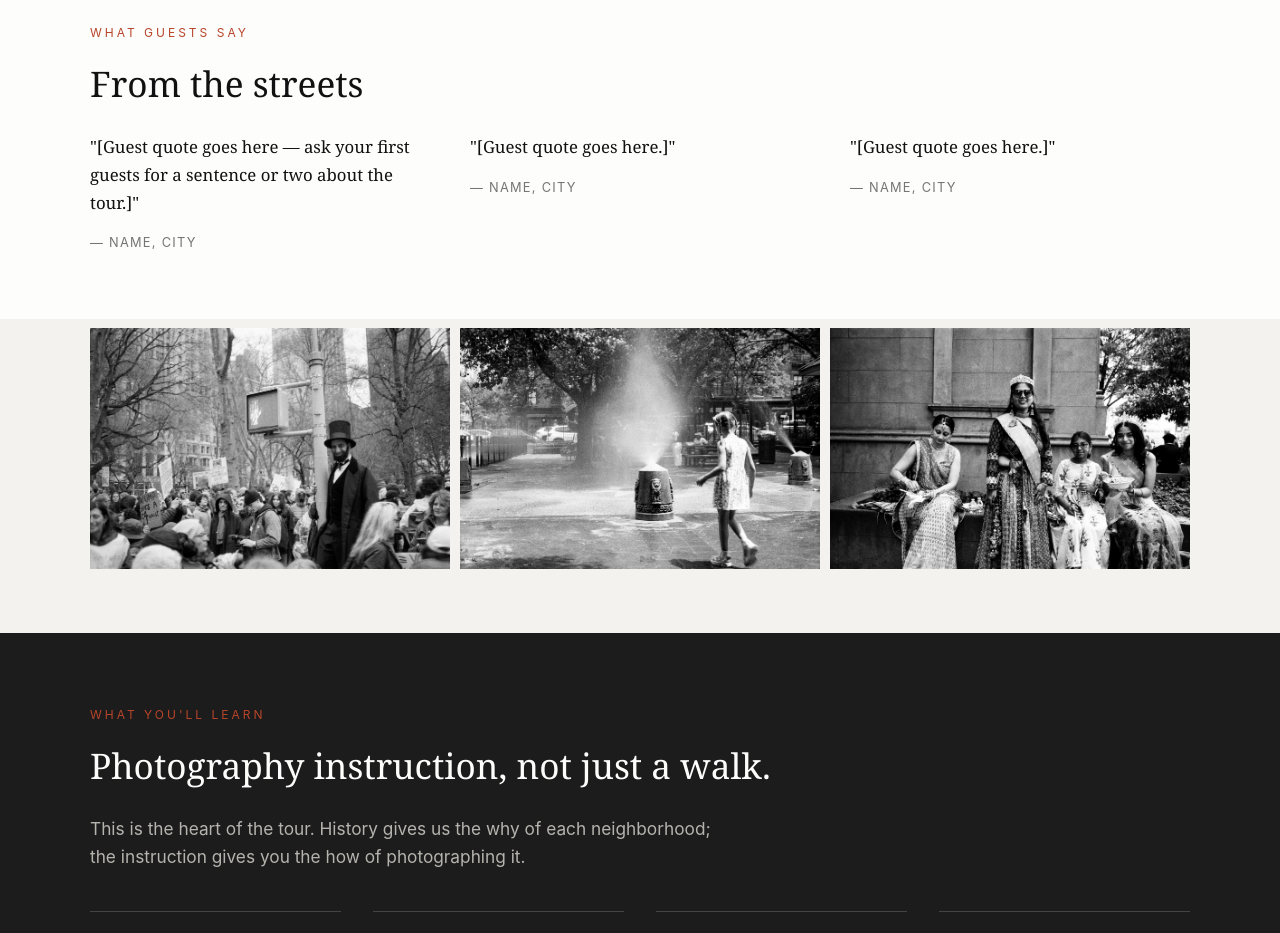
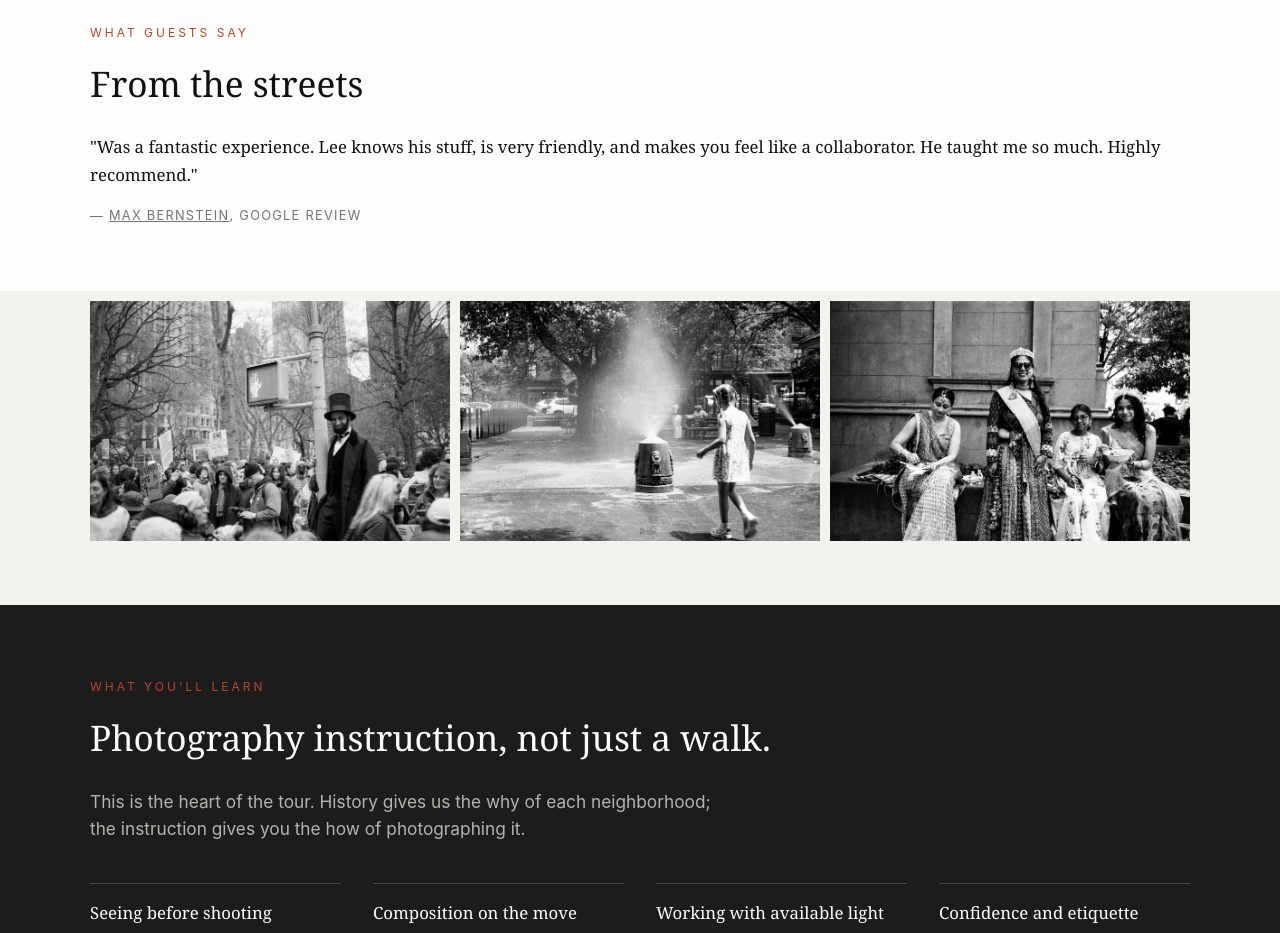
Before and after one commit to leemcohen/leecohenphoto.com, a plain HTML site: page index.html in a window 1280 px wide. Shown: the part 2420-3353 px from the top of the page. Drawn offline with Linux system fonts and the light colour scheme.

Commit message:
Add files via upload

```diff
--- a/index.html
+++ b/index.html
@@ -176,6 +176,7 @@
   .testimonial-grid { display: grid; grid-template-columns: repeat(auto-fit, minmax(260px, 1fr)); gap: 2.5rem; }
   .testimonial-grid blockquote p { font-family: var(--serif); font-size: 1.05rem; line-height: 1.65; color: var(--black); margin-bottom: 0.8rem; }
   .testimonial-grid cite { font-style: normal; font-size: 0.8rem; text-transform: uppercase; letter-spacing: 0.1em; color: var(--gray); }
+  .testimonial-grid cite a { color: inherit; }
   .strip-section { padding-top: 0.6rem; padding-bottom: 4rem; }
   .strip-section .photo-strip { margin-top: 0; }
 
@@ -297,20 +298,17 @@
     <p class="section-kicker">What Guests Say</p>
     <h2>From the streets</h2>
     <div class="testimonial-grid">
-      <!-- PLACEHOLDER TESTIMONIALS: replace each quote and attribution with real ones
-           from your guests before going live, or hide this section until you have them. -->
       <blockquote>
-        <p>"[Guest quote goes here — ask your first guests for a sentence or two about the tour.]"</p>
-        <cite>— Name, City</cite>
+        <p>"Was a fantastic experience. Lee knows his stuff, is very friendly, and makes you feel like a collaborator. He taught me so much. Highly recommend."</p>
+        <cite>— <a href="https://www.google.com/maps/contrib/116893271854878935577/reviews?hl=en" rel="nofollow">Max Bernstein</a>, Google review</cite>
       </blockquote>
+      <!-- Add more testimonials by copying the blockquote above. -->
+      <!--
       <blockquote>
-        <p>"[Guest quote goes here.]"</p>
-        <cite>— Name, City</cite>
+        <p>"Quote."</p>
+        <cite>— Name</cite>
       </blockquote>
-      <blockquote>
-        <p>"[Guest quote goes here.]"</p>
-        <cite>— Name, City</cite>
-      </blockquote>
+      -->
     </div>
   </div>
 </section>
```
